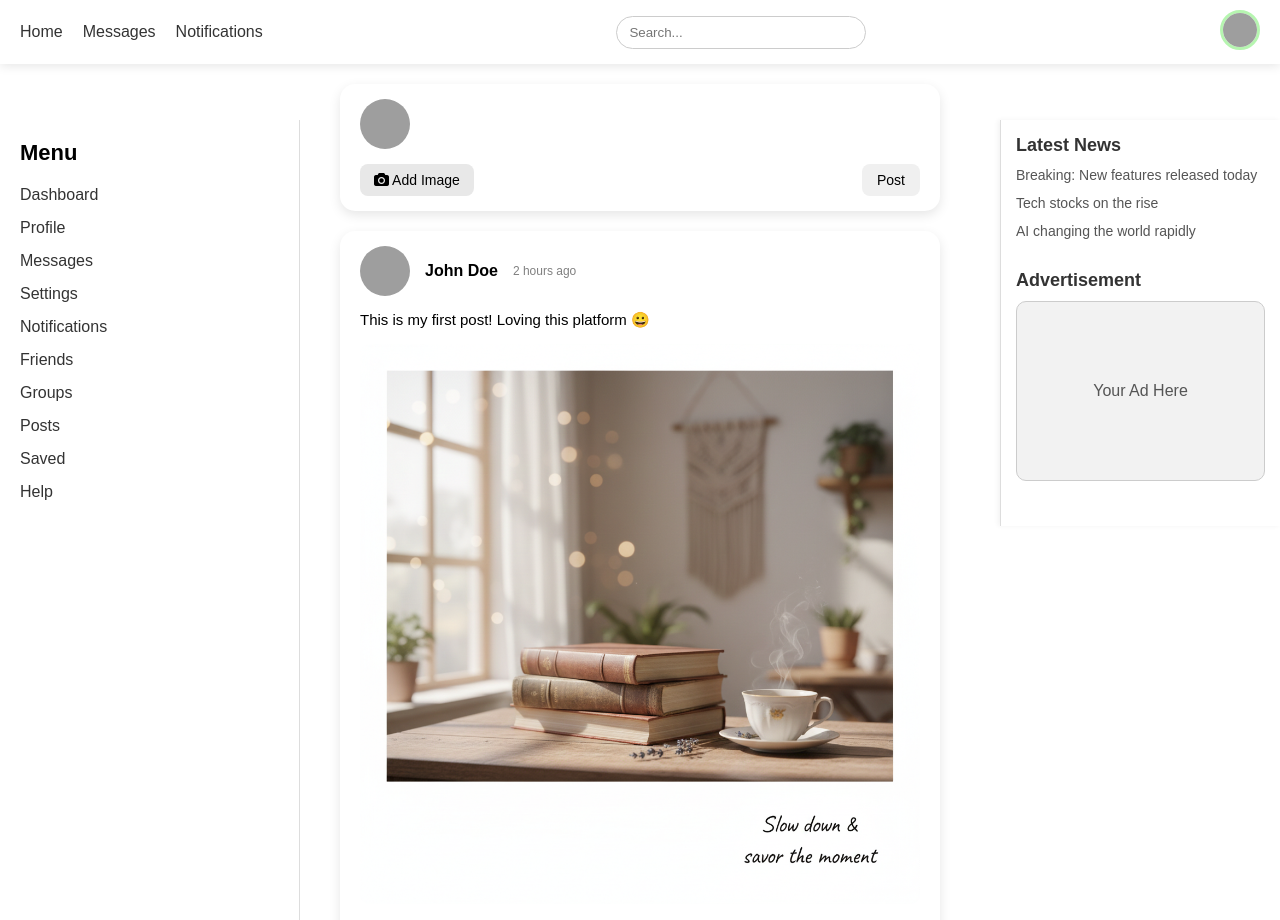
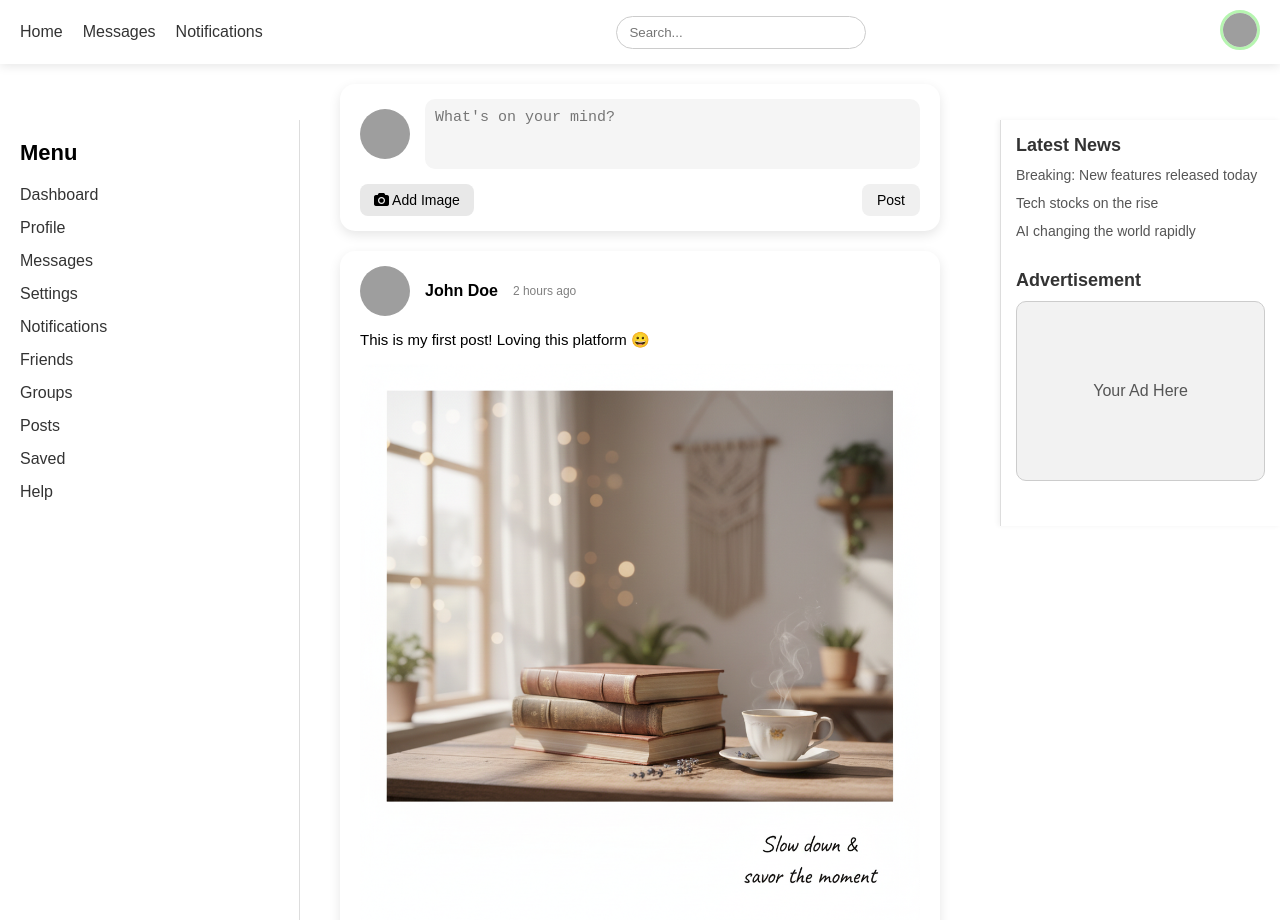
Before and after one commit to ShikhaPandey414/Social-Media-Demo, a plain HTML site: page index.html in a window 1280 px wide. Shown: the top 920 px of the page. Drawn offline with Linux system fonts and the light colour scheme; grey boxes are pictures that could not be loaded.

Commit message:
Fix formatting in index.html

```diff
--- a/index.html
+++ b/index.html
@@ -29,7 +29,7 @@
 <div class="add-post">
   <div class="post-header">
      <img src="profile.png" alt="User" class="profile-img">
-
+ <textarea placeholder="What's on your mind?" class="post-input"></textarea>
   </div>
 
   <div class="post-actions">
```
